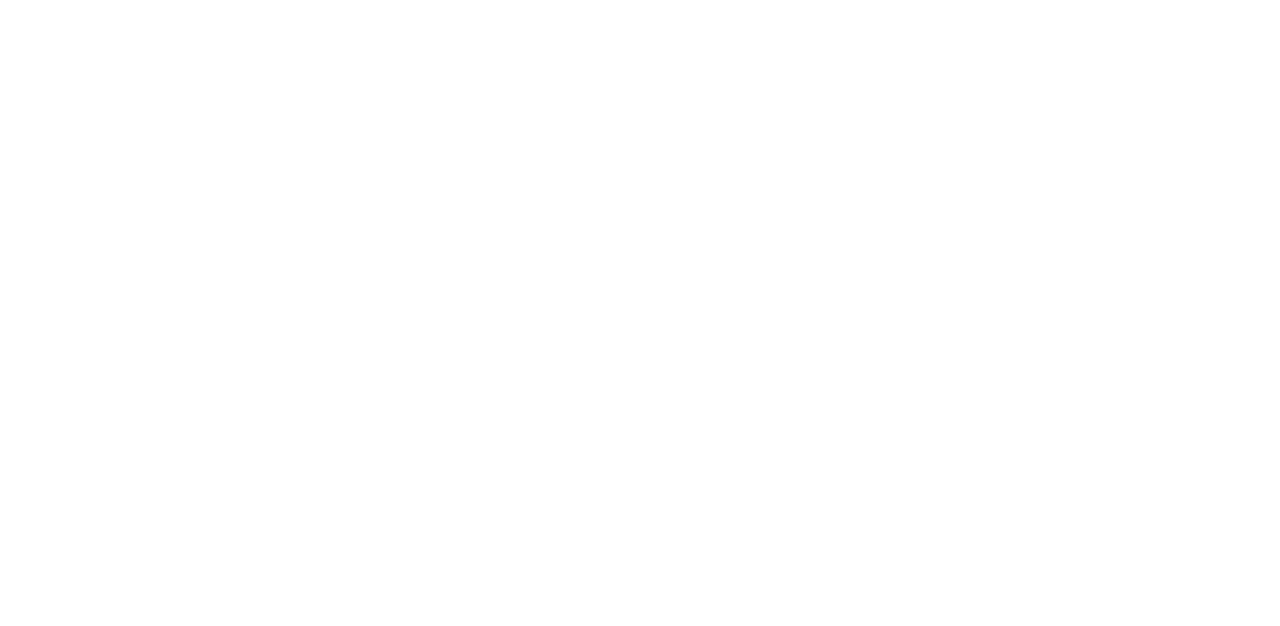
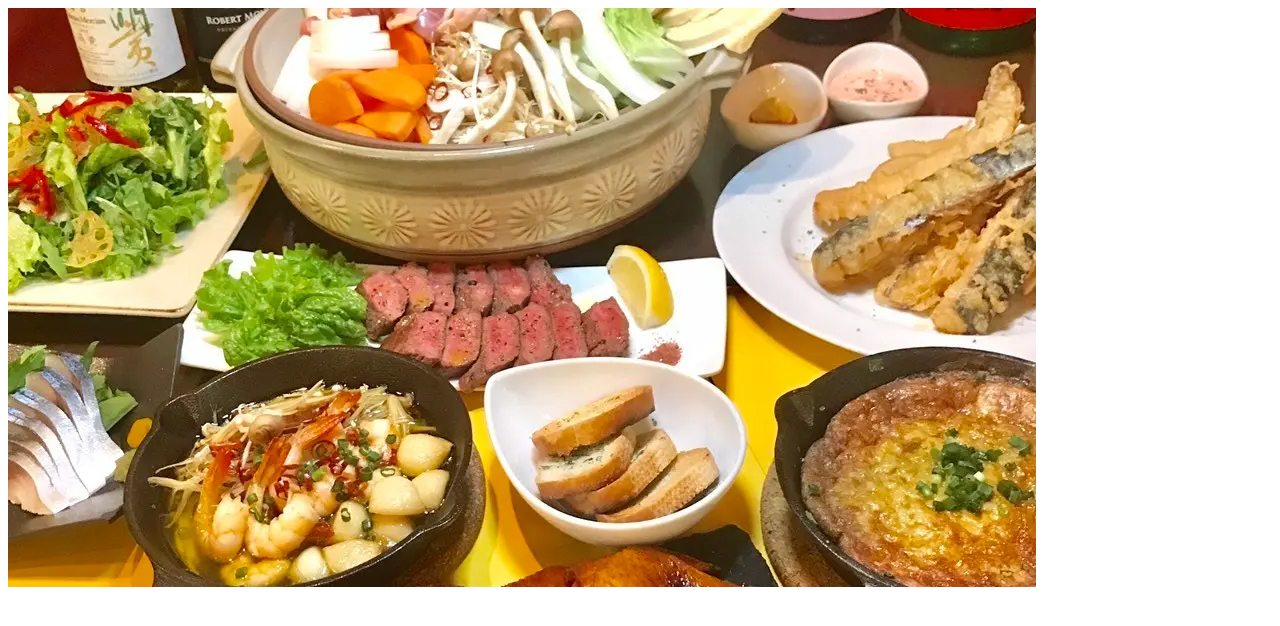
Before and after one commit to yuedackg/WebDesignA-2024, a plain HTML site: page index.html in a window 1280 px wide. Drawn offline with Linux system fonts and the light colour scheme.

Commit message:
修正の登録

```diff
--- a/index.html
+++ b/index.html
@@ -6,6 +6,6 @@
     <title>Document</title>
 </head>
 <body>
-
+    <img src="./images/image-1.jpg" alt="食卓に並ぶ料理">
 </body>
 </html>
```
